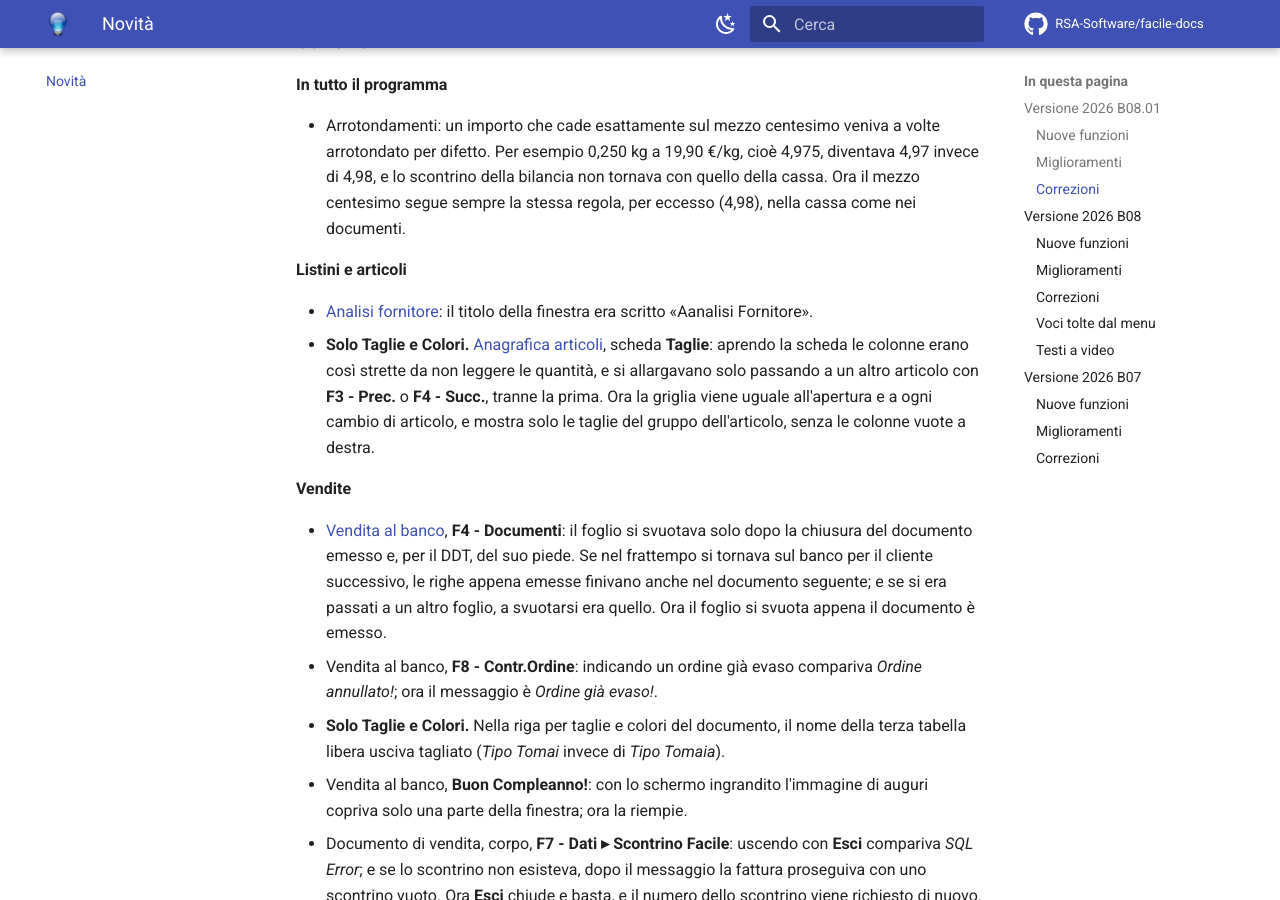
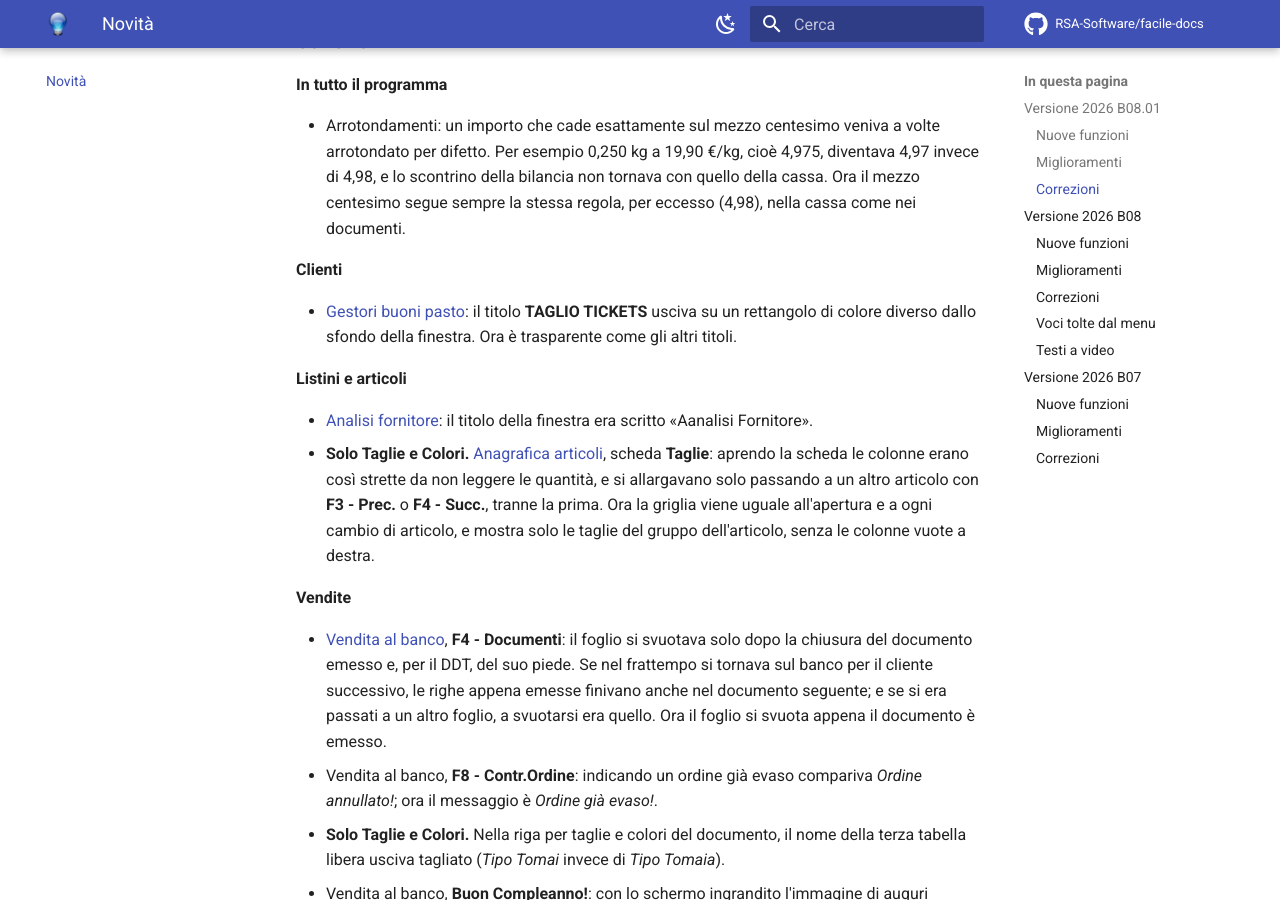
Before and after one commit to RSA-Software/facile-docs, an MkDocs documentation site: the page built from docs/novita/index.md, in a window 1280 px wide and 900 px high, scrolled down 2408 px. Built offline with MkDocs 1.6.1 and Material for MkDocs 9.7.7, drawn with Linux system fonts in a browser that asks for light colours; comment, search, counter and statistics services are not loaded.

Commit message:
Gestori buoni pasto: titolo del riquadro trasparente; schermate dei riquadri rifatte
Co-Authored-By: Claude Opus 5.5 (1M context) <noreply@anthropic.com>

```diff
--- a/docs/novita/index.md
+++ b/docs/novita/index.md
@@ -142,6 +142,12 @@ elencate in un avviso, e uno scontrino già passato non si ripassa.
   4,975, diventava 4,97 invece di 4,98, e lo scontrino della bilancia non
   tornava con quello della cassa. Ora il mezzo centesimo segue sempre la
   stessa regola, per eccesso (4,98), nella cassa come nei documenti.
+
+**Clienti**
+
+- [Gestori buoni pasto](../moduli/anagrafiche/gestori-buoni-pasto.md): il
+  titolo **TAGLIO TICKETS** usciva su un rettangolo di colore diverso dallo
+  sfondo della finestra. Ora è trasparente come gli altri titoli.
 
 **Listini e articoli**
 
```
Also changed, not shown: docs/assets/img/anagrafiche/gestori-buoni-pasto.png, docs/assets/img/contabilita/registri-iva.png, docs/assets/img/contabilita/stampe-contabili.png.
